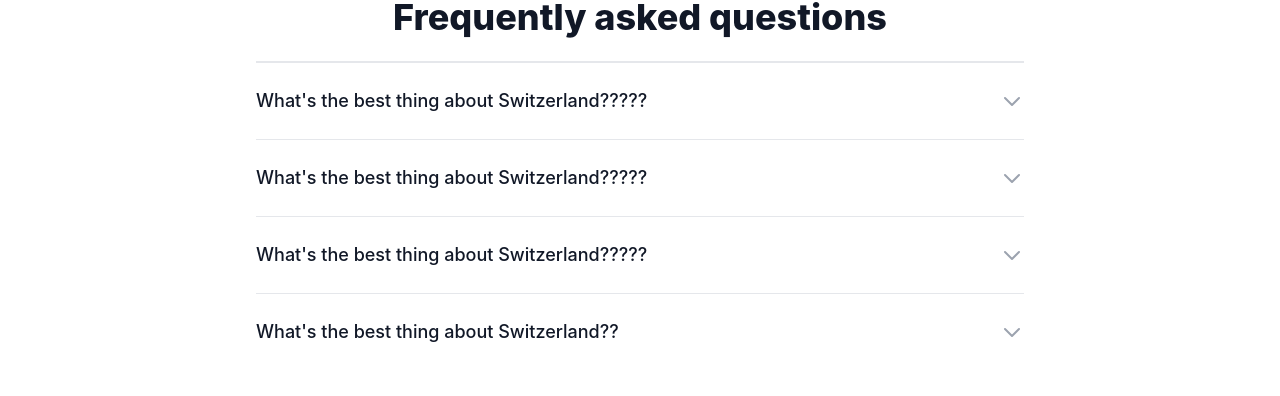
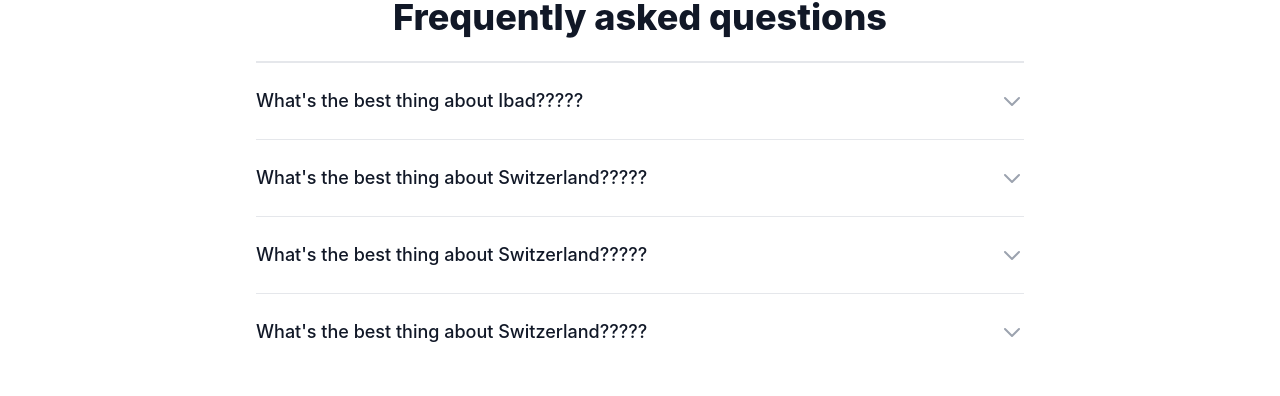
Before and after one commit to xaif/webverge, a React (Create React App) app: page / in a window 1280 px wide. Shown: the part 3443-3839 px from the top of the page. Built offline with nearby package versions, Linux system fonts and the light colour scheme.

Commit message:
FAQ Changes

```diff
--- a/src/App.js
+++ b/src/App.js
@@ -83,7 +83,7 @@ const footer = {
 
 const faqs = [
   {
-    question: "What's the best thing about Switzerland?????",
+    question: "What's the best thing about Ibad?????",
     answer:
       "I don't know, but the flag is a big plus. Lorem ipsum dolor sit amet consectetur adipisicing elit. Quas cupiditate laboriosam fugiat.",
   },
@@ -98,7 +98,7 @@ const faqs = [
       "I don't know, but the flag is a big plus. Lorem ipsum dolor sit amet consectetur adipisicing elit. Quas cupiditate laboriosam fugiat.",
   },
   {
-    question: "What's the best thing about Switzerland??",
+    question: "What's the best thing about Switzerland?????",
     answer:
       "I don't know, but the flag is a big plus. Lorem ipsum dolor sit amet consectetur adipisicing elit. Quas cupiditate laboriosam fugiat.",
   }
```
